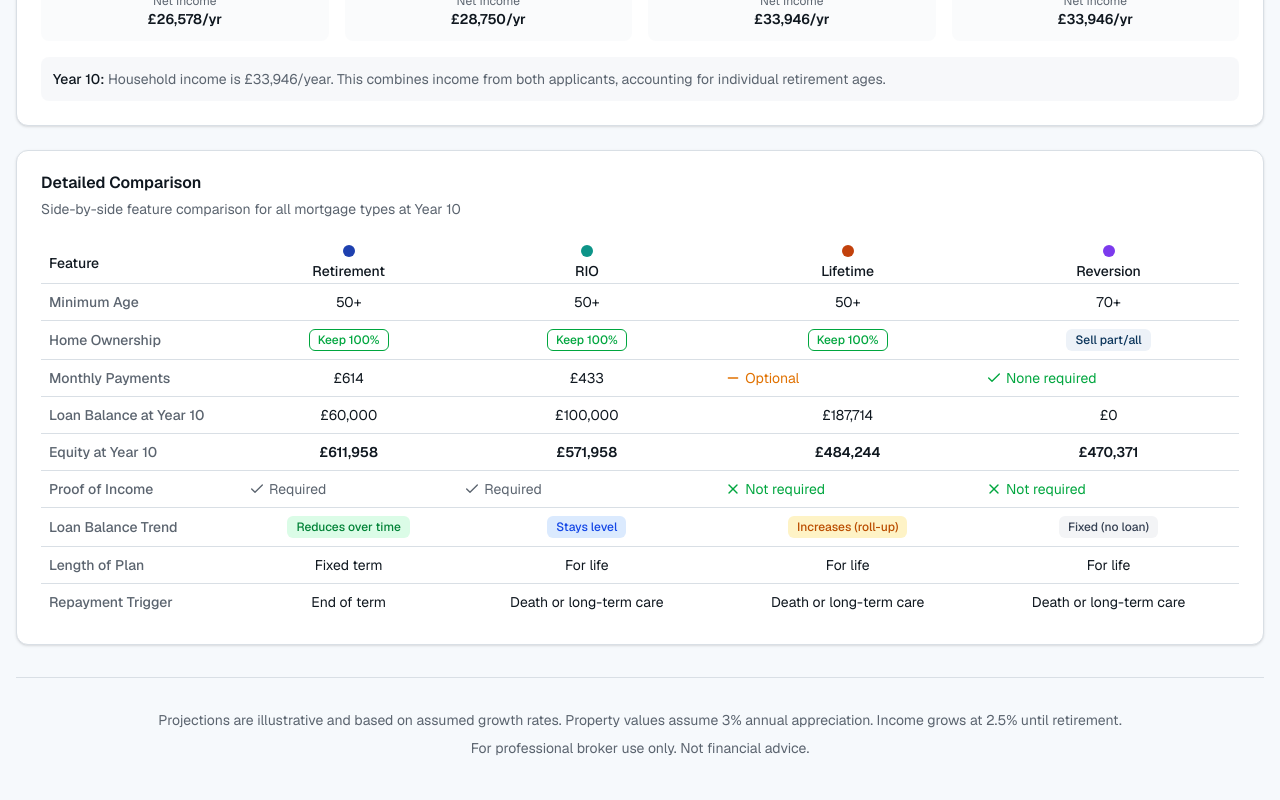
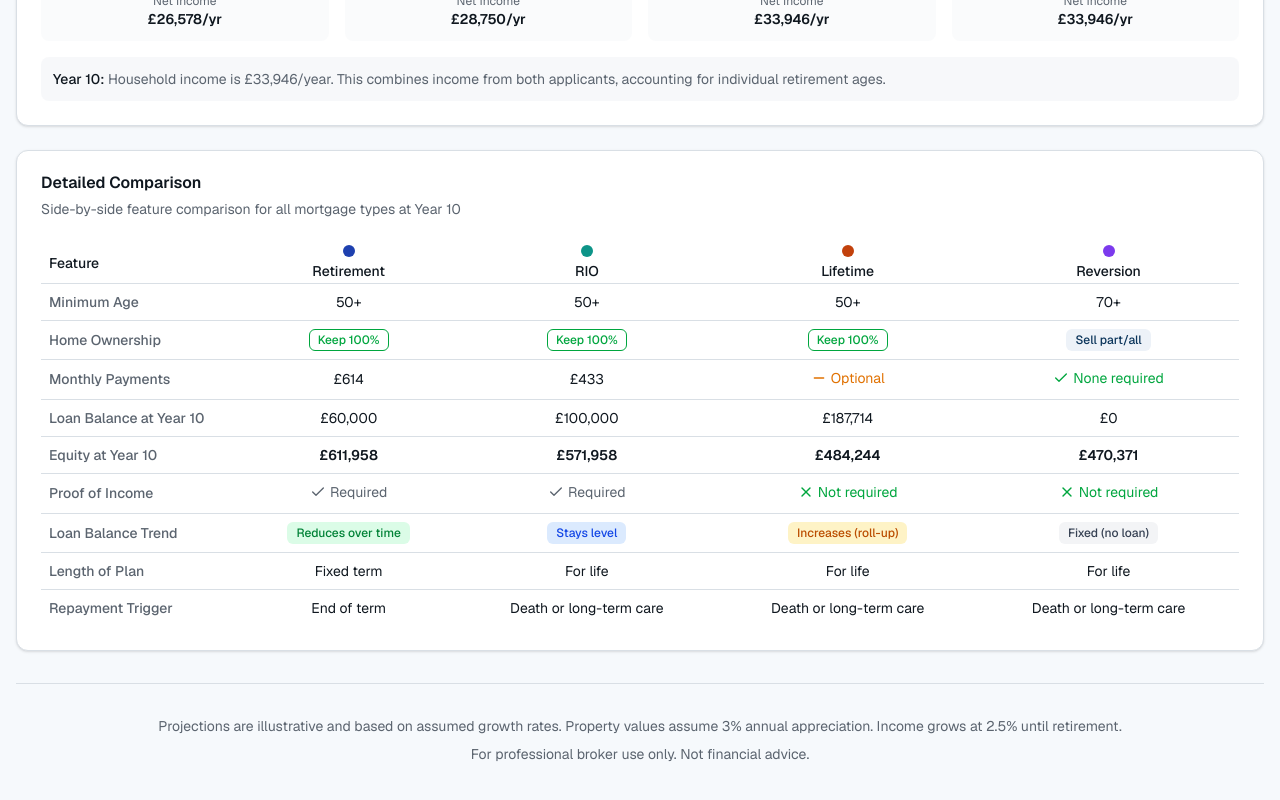
Before and after one commit to nickelliott71/v0-mortgage-projection, a Next.js app: page / in a window 1280 px wide. Shown: the part 2270-3070 px from the top of the page. Built offline with nearby package versions, Linux system fonts and the light colour scheme.

Commit message:
fix: center icons and text in Detailed Comparison table\n\nRemove 'flex' and add 'inline-flex justify-center' for proper alignment.

```diff
--- a/components/mortgage/comparison-table.tsx
+++ b/components/mortgage/comparison-table.tsx
@@ -59,15 +59,15 @@ export function ComparisonTable({ projections, selectedYear }: ComparisonTablePr
         const config = MORTGAGE_CONFIGS[type]
         if (config.monthlyPaymentType === "none") {
           return (
-            <span className="flex items-center gap-1 text-green-600">
-              <Check className="h-4 w-4" /> None required
+            <span className="inline-flex items-center justify-center gap-1 text-green-600">
+              <Check className="h-4 w-4 flex-shrink-0" /> None required
             </span>
           )
         }
         if (config.monthlyPaymentType === "optional") {
           return (
-            <span className="flex items-center gap-1 text-amber-600">
-              <Minus className="h-4 w-4" /> Optional
+            <span className="inline-flex items-center justify-center gap-1 text-amber-600">
+              <Minus className="h-4 w-4 flex-shrink-0" /> Optional
             </span>
           )
         }
@@ -91,12 +91,12 @@ export function ComparisonTable({ projections, selectedYear }: ComparisonTablePr
       key: "proof",
       getValue: (type) =>
         type === "lifetime" || type === "homeReversion" ? (
-          <span className="flex items-center gap-1 text-green-600">
-            <X className="h-4 w-4" /> Not required
+          <span className="inline-flex items-center justify-center gap-1 text-green-600">
+            <X className="h-4 w-4 flex-shrink-0" /> Not required
           </span>
         ) : (
-          <span className="flex items-center gap-1 text-muted-foreground">
-            <Check className="h-4 w-4" /> Required
+          <span className="inline-flex items-center justify-center gap-1 text-muted-foreground">
+            <Check className="h-4 w-4 flex-shrink-0" /> Required
           </span>
         ),
     },
```
